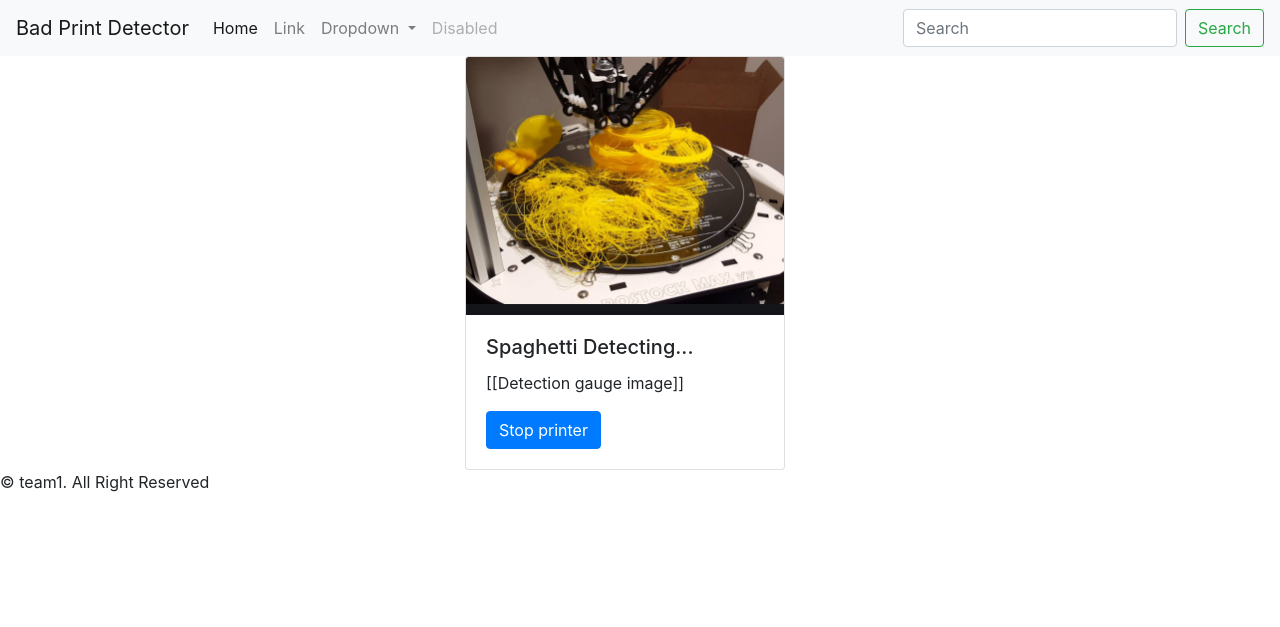
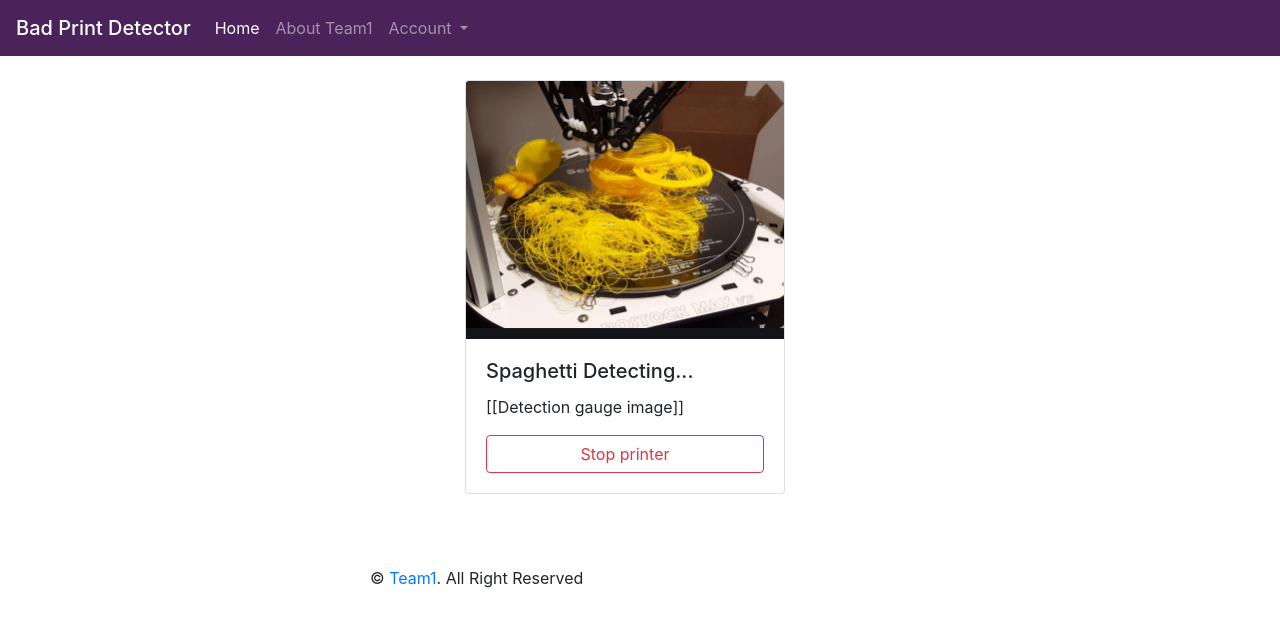
Before and after one commit to PeoplespaceBadPrint/UI-mockup, a Flask app: page / in a window 1280 px wide. Shown: the top 627 px of the page. Run offline with Flask 2, Linux system fonts and the light colour scheme; some libraries are stand-ins or nearby versions.

Commit message:
add about.html

```diff
--- a/flaskr/__init__.py
+++ b/flaskr/__init__.py
@@ -9,9 +9,9 @@ def index():
     return render_template('index.html')
 
 # a simple page that says hello
-@app.route('/hello')
+@app.route('/about')
 def hello():
-    return 'Hello, World!'
+    return render_template('about.html')
 
 # run the application
 if __name__ == "__main__":
--- a/flaskr/templates/footer.html
+++ b/flaskr/templates/footer.html
@@ -1,3 +1,12 @@
 {% block footer %}
-    &copy; team1. All Right Reserved
+<div class="container">
+    <br><br>
+    <div class="row">
+        <div class="col-sm-3"></div>
+        <div class="col-sm-6">
+            &copy; <a href="/about">Team1</a>. All Right Reserved
+        </div>
+        <div class="col-sm-3"></div>
+    </div>
+</div>
 {% endblock %}
--- a/flaskr/templates/index.html
+++ b/flaskr/templates/index.html
@@ -10,20 +10,22 @@
 
 {% block content %}
     <div class="container">
+        <br>
         <div class="row">
-            <div class="col-sm"></div>
-            <div class="col-sm">
+            <div class="col"></div>
+            <div class="col">
                 <div class="card" style="width: 20rem;">
                     <img src="{{url_for('static', filename='img/test.png')}}" class="card-img-top" alt="webcam image">
                     <div class="card-body">
                       <h5 class="card-title">Spaghetti Detecting...</h5>
                       <p class="card-text">[[Detection gauge image]]</p>
-                      <a href="#" class="btn btn-primary">Stop printer</a>
+                      <a href="#" class="btn btn-outline-danger btn-block">Stop printer</a>
                     </div>
                   </div>
             </div>
-            <div class="col-sm"></div>
+            <div class="col"></div>
         </div>
+        <br>
     </div>
 {% endblock %}
 
--- a/flaskr/templates/navbar.html
+++ b/flaskr/templates/navbar.html
@@ -1,6 +1,6 @@
 {% block navbar %}
-<nav class="navbar navbar-expand-lg navbar-light bg-light">
-    <a class="navbar-brand" href="#">Bad Print Detector</a>
+<nav class="navbar navbar-expand-lg navbar-dark" style="background-color: #4A235A;">
+    <span class="navbar-brand mb-0 h1">Bad Print Detector</span>
     <button class="navbar-toggler" type="button" data-toggle="collapse" data-target="#navbarSupportedContent"
         aria-controls="navbarSupportedContent" aria-expanded="false" aria-label="Toggle navigation">
         <span class="navbar-toggler-icon"></span>
@@ -9,31 +9,22 @@
     <div class="collapse navbar-collapse" id="navbarSupportedContent">
         <ul class="navbar-nav mr-auto">
             <li class="nav-item active">
-                <a class="nav-link" href="#">Home <span class="sr-only">(current)</span></a>
+                <a class="nav-link" href="/">Home <span class="sr-only">(current)</span></a>
             </li>
             <li class="nav-item">
-                <a class="nav-link" href="#">Link</a>
+                <a class="nav-link" href="/about">About Team1</a>
             </li>
             <li class="nav-item dropdown">
                 <a class="nav-link dropdown-toggle" href="#" id="navbarDropdown" role="button" data-toggle="dropdown"
                     aria-haspopup="true" aria-expanded="false">
-                    Dropdown
+                    Account
                 </a>
                 <div class="dropdown-menu" aria-labelledby="navbarDropdown">
-                    <a class="dropdown-item" href="#">Action</a>
-                    <a class="dropdown-item" href="#">Another action</a>
-                    <div class="dropdown-divider"></div>
-                    <a class="dropdown-item" href="#">Something else here</a>
+                    <a class="dropdown-item" href="#">Sign in</a>
+                    <a class="dropdown-item" href="#">Sign up</a>
                 </div>
             </li>
-            <li class="nav-item">
-                <a class="nav-link disabled" href="#" tabindex="-1" aria-disabled="true">Disabled</a>
-            </li>
         </ul>
-        <form class="form-inline my-2 my-lg-0">
-            <input class="form-control mr-sm-2" type="search" placeholder="Search" aria-label="Search">
-            <button class="btn btn-outline-success my-2 my-sm-0" type="submit">Search</button>
-        </form>
     </div>
 </nav>
 {% endblock %}
```
Also changed, not shown: flaskr/templates/about.html (added, +91 -0 lines).
